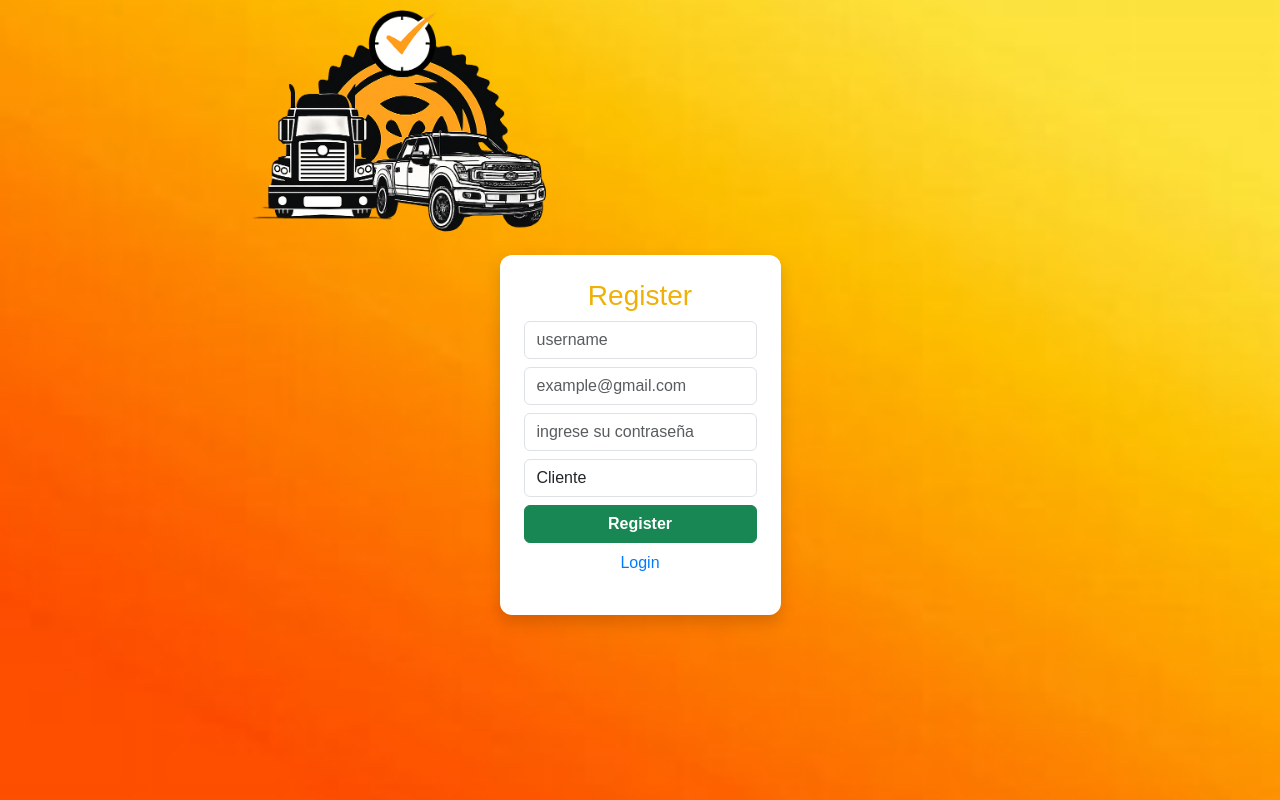
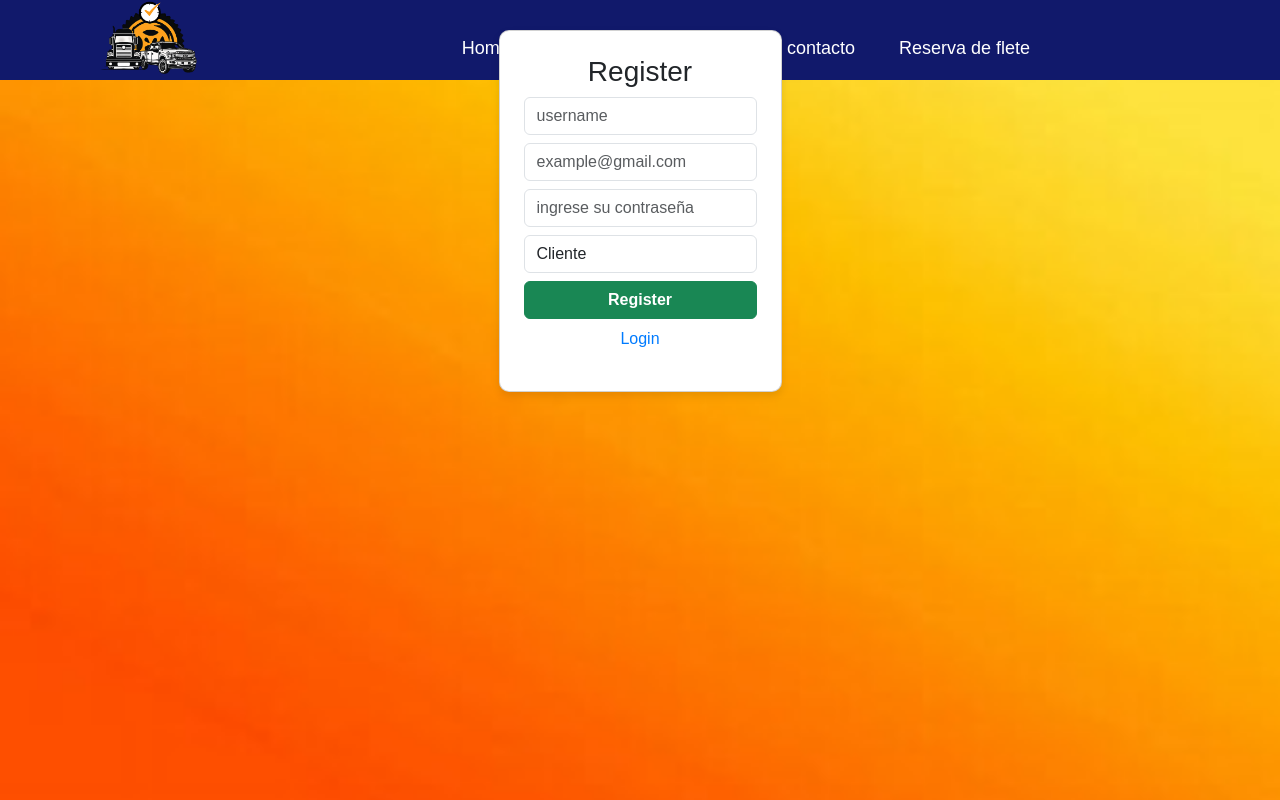
Before and after one commit to Dany-crk21/Master_Freight, a Flask app: page / in a window 1280 px wide. Run offline with Flask 3, Linux system fonts and the light colour scheme.

Commit message:
modificacion de matias

```diff
--- a/static/css/styles.css
+++ b/static/css/styles.css
@@ -95,13 +95,7 @@ footer {
     /* Quitar la sombra interior (box-shadow) que pone Bootstrap por defecto */
     box-shadow: 0 0 0 0.25rem rgba(40, 167, 69, 0.25);
 }
-.register-logo{
-	position: absolute;
-	width: 270px;
-	height: auto;
-	top: 19px;
 
-}
 
 /* ---------------------------------------------------- */
 /* Estilos para el botón */
--- a/templates/auth/register.html
+++ b/templates/auth/register.html
@@ -7,9 +7,29 @@
     <link href="https://cdn.jsdelivr.net/npm/bootstrap@5.3.0/dist/css/bootstrap.min.css" rel="stylesheet">
     <link rel="stylesheet" href="/static/css/styles.css">
 </head>
+    <!-- Menú superior -->
+    <header class="header">
+        <nav class="nav">
+            <img src="/static/imagen/logo.png" alt="logo" class="Logo">
+          <ul class="nav-menu">
+            <li class="nav-menu-item">
+                <a href="/home" class="nav-menu-link nav-link">Home</a></li>
+            <li class="nav-menu-item">
+                <a href="/nosotros" class="nav-menu-link nav-link">Nosotros</a></li>
+            <li class="nav-menu-item">
+                <a href="/servicio" class="nav-menu-link nav-link">Servicios</a></li>
+            <li class="nav-menu-item">
+                <a href="/contacto" class="nav-menu-link nav-link">contacto</a></li>
+            <li class="nav-menu-item" >
+                <a href="/reserva"class="nav-menu-link nav-link">Reserva de flete</a></li>
+          </ul>
+        </nav>
+
+    </header>
+
+
 <body class="d-flex justify-content-center align-items-center vh-100">
-    <img src="/static/imagen/logo.png" alt="logo-fondo" class="logo-register">
-    <div class="card-2 p-4" style:"width:400px;">
+    <div class="card p-4" style:"width:400px;">
         <h3 class="text-center">Register</h3>
 
         <form id="registerForm">
--- a/templates/home.html
+++ b/templates/home.html
@@ -20,7 +20,7 @@
             <li class="nav-menu-item">
                 <a href="/contacto" class="nav-menu-link nav-link">contacto</a></li>
             <li class="nav-menu-item" >
-                <a href="/reserva"class="nav-menu-link nav-link">reserva de flete</a></li>
+                <a href="/Reserva"class="nav-menu-link nav-link">reserva de flete</a></li>
             <li><a href="#"><span class="bars"></span></a></li>
           </ul>
         </nav>
--- a/templates/nosotros.html
+++ b/templates/nosotros.html
@@ -30,9 +30,9 @@
             <li class="nav-menu-item">
                 <a href="/nosotros" class="nav-menu-link nav-link">Nosotros</a></li>
             <li class="nav-menu-item">
-                <a href="/servicios" class="nav-menu-link nav-link">Servicios</a></li>
+                <a href="/servicio" class="nav-menu-link nav-link">Servicios</a></li>
             <li class="nav-menu-item">
-                <a href="/Contacto" class="nav-menu-link nav-link">contacto</a></li>
+                <a href="/contacto" class="nav-menu-link nav-link">contacto</a></li>
             <li class="nav-menu-item" >
                 <a href="/reserva"class="nav-menu-link nav-link">Reserva de flete</a></li>
           </ul>
--- a/templates/reservas.html
+++ b/templates/reservas.html
@@ -19,7 +19,7 @@
             <li class="nav-menu-item">
                 <a href="/servicio" class="nav-menu-link nav-link">Servicios</a></li>
             <li class="nav-menu-item">
-                <a href="Contacto.html" class="nav-menu-link nav-link">contacto</a></li>
+                <a href="/contacto" class="nav-menu-link nav-link">contacto</a></li>
             <li class="nav-menu-item" >
                 <a href="/reserva"class="nav-menu-link nav-link">Reserva de flete</a></li>
           </ul>
```
Also changed, not shown: Routes/Main.py (+2 -9 lines), templates/auth/login.html (+21 -0 lines).
